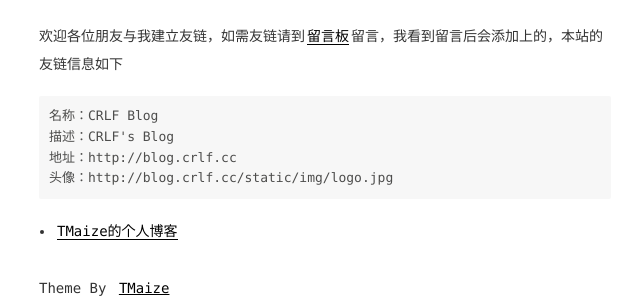
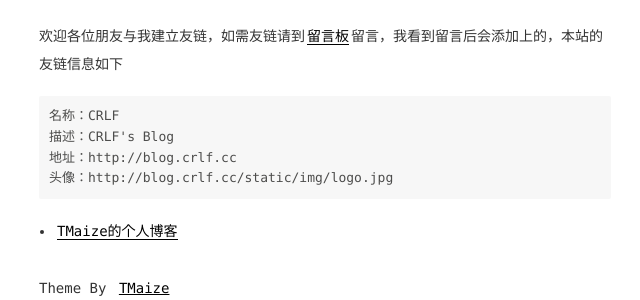
Before and after one commit to marlboro3420/marlboro3420.github.io, a Jekyll site: the page built from pages/links.md, in a window 1280 px wide. Shown: the part 152-452 px from the top of the page, without its empty margins (315-955 px from the left). Built offline with Jekyll 4.4.1, drawn with Linux system fonts in a browser that asks for light colours.

Commit message:
Update _config.yml

```diff
--- a/_config.yml
+++ b/_config.yml
@@ -1,6 +1,6 @@
 encoding: utf-8
 # SEO相关信息
-title: CRLF Blog
+title: CRLF
 description: CRLF's Blog
 keywords: CRLF,Blog
 author: CRLF
```
